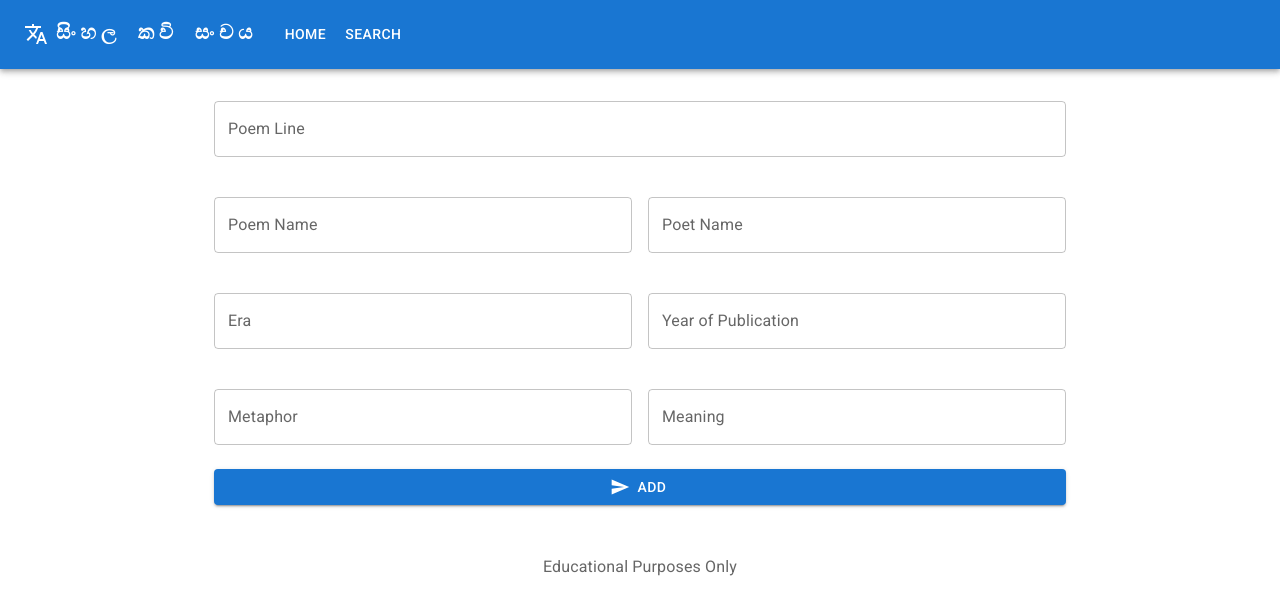
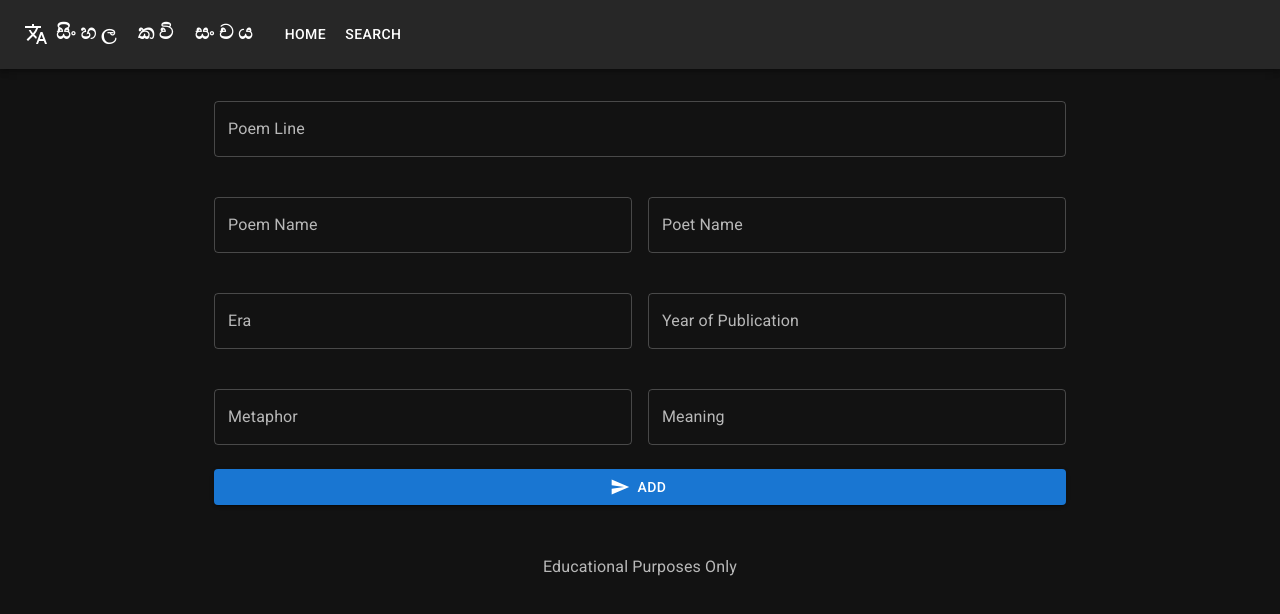
Before and after one commit to Sathira443/Sinhala_Poems_Search_Engine, a React (Create React App) app in the folder front-end/: page /addNewPage in a window 1280 px wide. Shown: the top 614 px of the page. Built offline with nearby package versions, Linux system fonts and the light colour scheme.

Commit message:
Dark theme applied

```diff
--- a/front-end/src/components/AddNewPage.js
+++ b/front-end/src/components/AddNewPage.js
@@ -17,10 +17,15 @@ import MenuIcon from "@mui/icons-material/Menu";
 import Link from "@mui/material/Link";
 import MenuItem from "@mui/material/MenuItem";
 
-const defaultTheme = createTheme();
 const darkTheme = createTheme({
   palette: {
-    mode: "dark",
+    mode: 'dark',
+    primary: {
+      main: '#1976d2',
+    },
+    secondary: {
+      main: '#044ff5',
+    },
   },
 });
 
@@ -72,7 +77,7 @@ export default function AddNewPage() {
   };
 
   return (
-    <ThemeProvider theme={defaultTheme}>
+    <ThemeProvider theme={darkTheme}>
       <CssBaseline />
       <AppBar position="static">
         <Container maxWidth="xl">
--- a/front-end/src/components/HomePage.js
+++ b/front-end/src/components/HomePage.js
@@ -30,10 +30,15 @@ function Copyright() {
   );
 }
 
-const defaultTheme = createTheme();
 const darkTheme = createTheme({
   palette: {
-    mode: "dark",
+    mode: 'dark',
+    primary: {
+      main: '#1976d2',
+    },
+    secondary: {
+      main: '#044ff5',
+    },
   },
 });
 
@@ -49,7 +54,7 @@ export default function HomePage() {
   };
 
   return (
-    <ThemeProvider theme={defaultTheme}>
+    <ThemeProvider theme={darkTheme}>
       <CssBaseline />
       <AppBar position="static">
         <Container maxWidth="xl">
--- a/front-end/src/components/SearchPage.js
+++ b/front-end/src/components/SearchPage.js
@@ -25,10 +25,15 @@ import MenuItem from "@mui/material/MenuItem";
 
 import { createTheme, ThemeProvider } from "@mui/material/styles";
 
-const defaultTheme = createTheme();
 const darkTheme = createTheme({
   palette: {
-    mode: "dark",
+    mode: 'dark',
+    primary: {
+      main: '#1976d2',
+    },
+    secondary: {
+      main: '#044ff5',
+    },
   },
 });
 
@@ -102,7 +107,7 @@ export default function SearchPage() {
   }, []);
 
   return (
-    <ThemeProvider theme={defaultTheme}>
+    <ThemeProvider theme={darkTheme}>
       <CssBaseline />
       <AppBar position="static">
         <Container maxWidth="xl">
```
